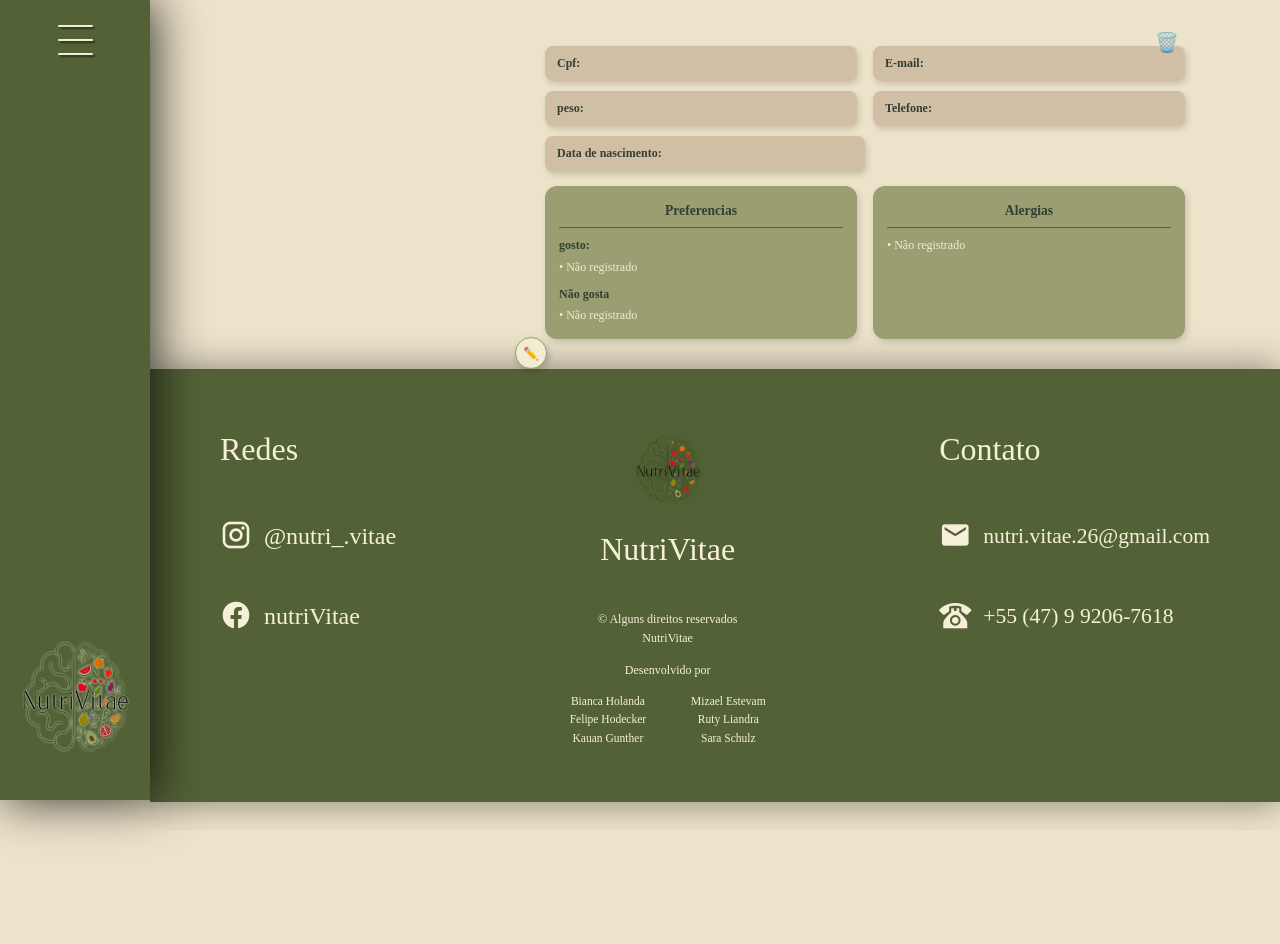
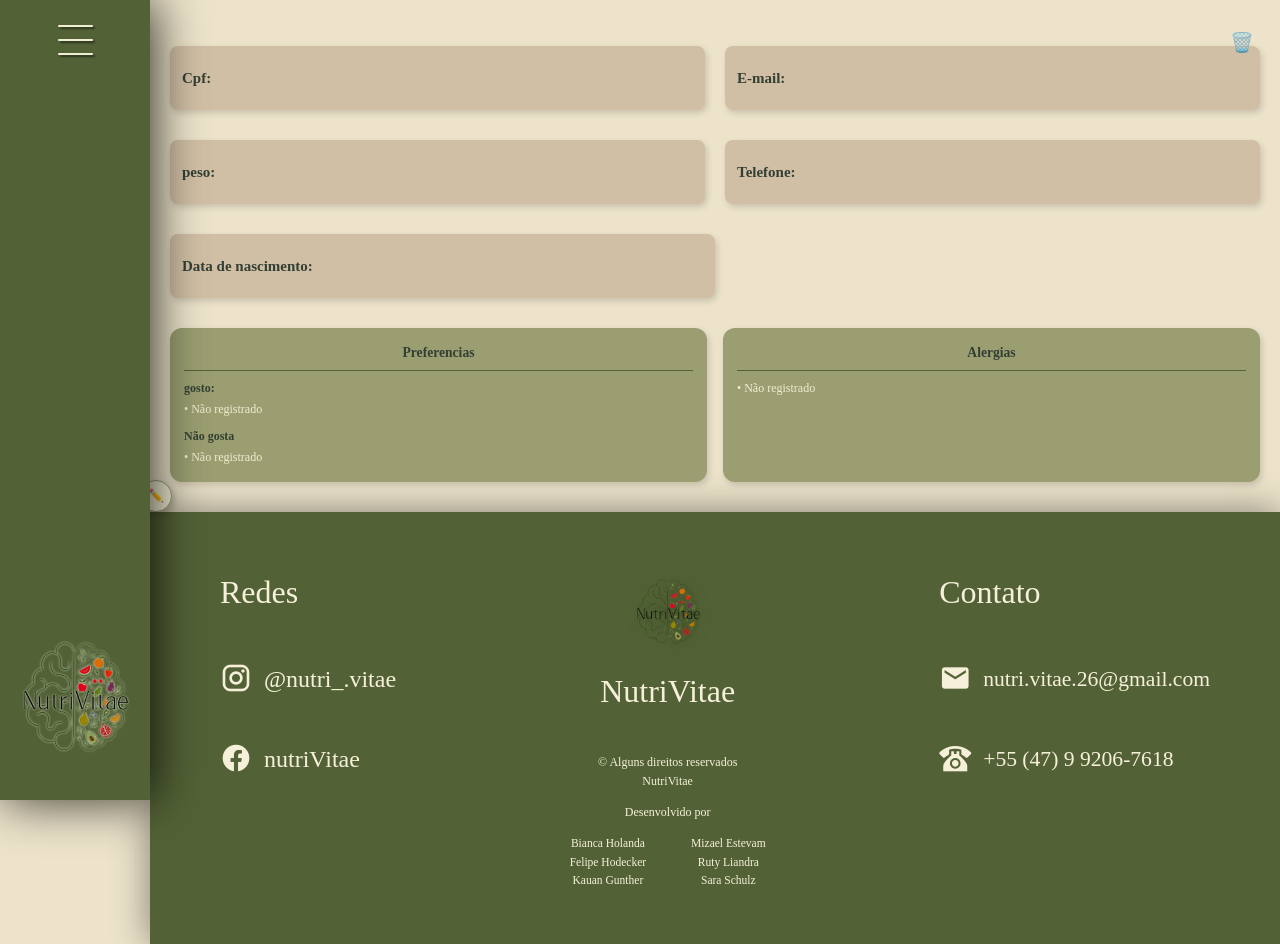
Before and after one commit to nutriVitae-hack2026/nutriVitae, a Vue app: page /perfil in a window 1280 px wide. Before the commit the page ends 830 px from the top, so only its background shows below. Built offline with nearby package versions, Linux system fonts and the light colour scheme; a web font is replaced by a local one.

Commit message:
feat - centralizando e arrumando tamanho dos inputs

```diff
--- a/src/components/LoginUsuario/CadastroView.vue
+++ b/src/components/LoginUsuario/CadastroView.vue
@@ -174,12 +174,13 @@
   position: relative;
   background-color: #d1bfa5;
   border-radius: 8px;
-  padding: 8px 12px;
+  padding: 20px 12px;
   box-shadow: 2px 3px 6px rgba(0, 0, 0, 0.15);
   display: flex;
   align-items: center;
   justify-content: space-between;
   width: 100%;
+   margin-bottom: 10px;
 }
 
 .label-text {
--- a/src/components/LoginUsuario/DeletarPerfilView.vue
+++ b/src/components/LoginUsuario/DeletarPerfilView.vue
@@ -125,10 +125,11 @@
 
 <style scoped>
 .deletar-container {
-  width: calc(100% - 150px);
-  max-width: 680px;
-  margin: 30px auto 30px calc(150px + (100vw - 150px - 680px) / 2);
+   position: relative;
+  min-width: 800px;
+  margin: 30px auto;
   padding: 0 20px;
+  box-sizing: border-box;
 }
 
 .header-deletar {
@@ -158,11 +159,12 @@
 .input-pill {
   background-color: #D1BFA5;
   border-radius: 8px;
-  padding: 8px 12px;
+  padding: 20px 12px;
   box-shadow: 2px 3px 6px rgba(0, 0, 0, 0.15);
   color: #73441B;
-  font-size: 0.75rem;
+  font-size: 15px;
   width: 50%;
+   margin-bottom: 20px;
 }
 
 .label-text {
--- a/src/components/LoginUsuario/EditarPerfilView.vue
+++ b/src/components/LoginUsuario/EditarPerfilView.vue
@@ -101,14 +101,11 @@
 
 <style scoped>
 .editar-container {
-  display: flex;
-  flex-direction: column;
-  align-items: center;
-  justify-content: center;
-  width: 100%;
-  max-width: 680px;
+   position: relative;
+  min-width: 800px;
   margin: 30px auto;
   padding: 0 20px;
+  box-sizing: border-box;
 }
 
 .profile-header {
@@ -135,18 +132,19 @@
 .input-pill {
   background-color: #D1BFA5;
   border-radius: 8px;
-  padding: 8px 12px;
+  padding: 15px 12px;
   box-shadow: 2px 3px 6px rgba(0, 0, 0, 0.15);
   display: flex;
   align-items: center;
   justify-content: space-between;
   width: 100%;
+   margin-bottom: 15px;
 }
 
 .label-text {
   color: #333F34;
   font-weight: 600;
-  font-size: 0.8rem;
+  font-size: 15px;
 }
 
 .label-text-card {
--- a/src/components/LoginUsuario/PerfilView.vue
+++ b/src/components/LoginUsuario/PerfilView.vue
@@ -116,11 +116,11 @@
 
 <style scoped>
 .perfil-container {
-  position: relative;
-  width: calc(100% - 150px);
-  max-width: 680px;
-  margin: 30px auto 30px calc(150px + (100vw - 150px - 680px) / 2);
+ position: relative;
+  min-width: 800px;
+  margin: 30px auto;
   padding: 0 20px;
+  box-sizing: border-box;
 }
 
 .delete-icon-btn {
@@ -147,8 +147,8 @@
 
 .info-row {
   display: flex;
-  gap: 16px;
-  margin-bottom: 10px;
+  gap: 20px;
+  margin-bottom: 30px;
 }
 
 .info-box, .small-box {
@@ -158,10 +158,10 @@
 .input-pill {
   background-color: #D1BFA5;
   border-radius: 8px;
-  padding: 8px 12px;
+  padding: 20px 12px;
   box-shadow: 2px 3px 6px rgba(0, 0, 0, 0.15);
   color: #73441B;
-  font-size: 0.75rem;
+  font-size: 15px;
   font-weight: 500;
 }
 
--- a/src/components/LoginUsuario/index.vue
+++ b/src/components/LoginUsuario/index.vue
@@ -87,11 +87,11 @@
 
 <style scoped>
 .perfil-container {
-  position: relative;
-  width: calc(100% - 150px);
-  max-width: 680px;
-  margin: 30px auto 30px calc(150px + (100vw - 150px - 680px) / 2);
+ position: relative;
+  min-width: 800px;
+  margin: 30px auto;
   padding: 0 20px;
+  box-sizing: border-box;
 }
 
 .delete-icon-btn {
```
